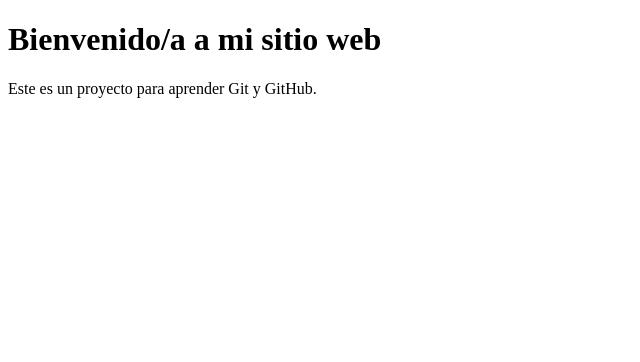
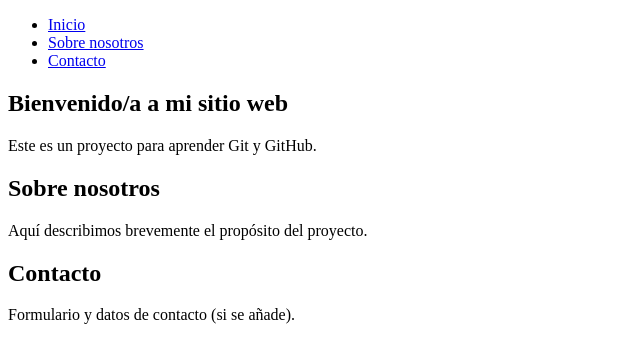
Before and after one commit to ruizbello24/proyecto-martin, a plain HTML site: page index.html in a window 1280 px wide. Shown: the whole page, without its empty margins (0-640 px from the left). Drawn offline with Linux system fonts and the light colour scheme.

Commit message:
Añadir menú de navegación con enlaces internos (#inicio, #about, #contacto)

```diff
--- a/index.html
+++ b/index.html
@@ -6,7 +6,31 @@
   <title>Mi Proyecto Web</title>
 </head>
 <body>
-  <h1>Bienvenido/a a mi sitio web</h1>
-  <p>Este es un proyecto para aprender Git y GitHub.</p>
+  <header>
+    <nav>
+      <ul>
+        <li><a href="#inicio">Inicio</a></li>
+        <li><a href="#about">Sobre nosotros</a></li>
+        <li><a href="#contacto">Contacto</a></li>
+      </ul>
+    </nav>
+  </header>
+
+  <main>
+    <section id="inicio">
+      <h1>Bienvenido/a a mi sitio web</h1>
+      <p>Este es un proyecto para aprender Git y GitHub.</p>
+    </section>
+
+    <section id="about">
+      <h2>Sobre nosotros</h2>
+      <p>Aquí describimos brevemente el propósito del proyecto.</p>
+    </section>
+
+    <section id="contacto">
+      <h2>Contacto</h2>
+      <p>Formulario y datos de contacto (si se añade).</p>
+    </section>
+  </main>
 </body>
 </html>
```
